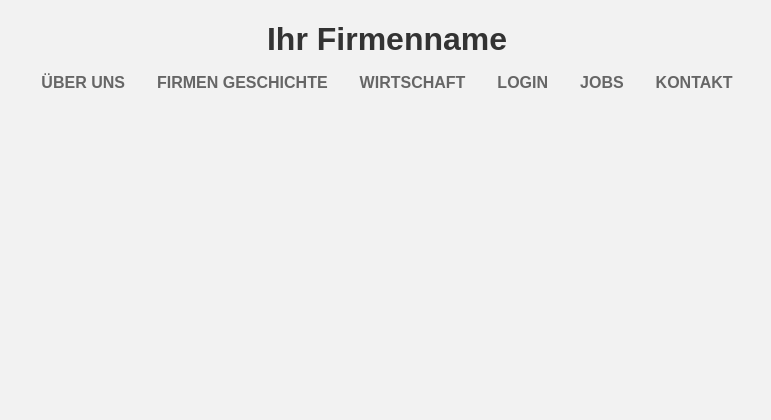
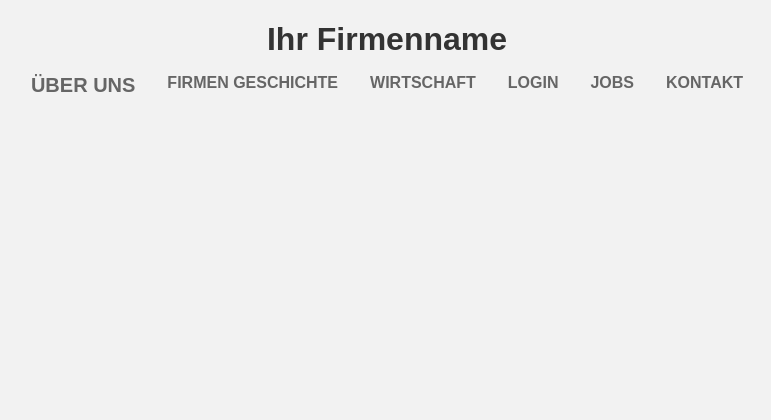
Before and after one commit to SpigrootDev/Website, a PHP site: page /job.html in a window 1280 px wide, with the pointer over the restyled element. Shown: the top 420 px of the page, without its empty margins (253-1024 px from the left). Run offline with PHP 8.4, Linux system fonts and the light colour scheme.

Commit message:
new function

```diff
--- a/style.css
+++ b/style.css
@@ -92,6 +92,11 @@ button[type="submit"]:hover {
   justify-content: center;
 }
 
+.categories li:hover{
+  font-size: 20px;
+    transition: font-size 0.6s ease;
+}
+
 .categories li {
   margin: 0 1rem;
 }
@@ -106,7 +111,7 @@ button[type="submit"]:hover {
 
 .categories a:hover {
   color: #333;
-  size: 20px;
+
 }
 
 
```
